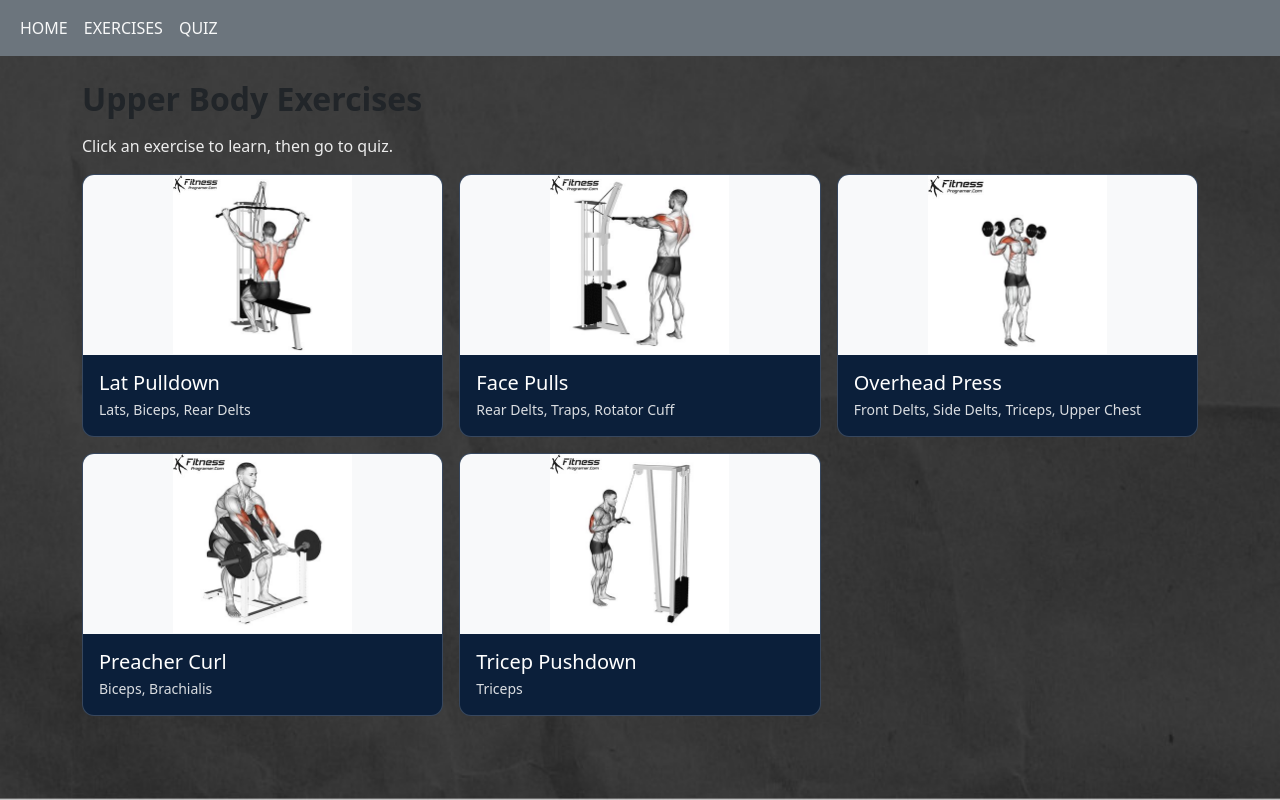
After one commit to Tobbs2005/FitnessApp, a Flask app: page /exercises in a window 1280 px wide. The commit adds this page. Run offline with Flask 3, Linux system fonts and the light colour scheme.

Commit message:
Basic coloring and images:

```diff
--- a/app.py
+++ b/app.py
@@ -24,6 +24,29 @@ with open(os.path.join(BASE_DIR, 'data', 'quiz.json')) as f:
 
 TOTAL_LESSONS = len(EXERCISES)
 TOTAL_QUESTIONS = len(QUIZ)
+
+
+def _first_existing_media(*relative_paths):
+    """Return the first relative static path whose file exists, else None."""
+    for rel in relative_paths:
+        abs_path = os.path.join(BASE_DIR, 'static', rel)
+        if os.path.exists(abs_path):
+            return rel
+    return None
+
+
+def exercise_media(exercise_id):
+    return _first_existing_media(
+        f'images/exercises/exercise-{exercise_id}.gif',
+        f'images/exercises/exercise-{exercise_id}.png',
+    )
+
+
+def question_media(question_num):
+    return _first_existing_media(
+        f'images/questions/question-{question_num}.gif',
+        f'images/questions/question-{question_num}.png',
+    )
 
 # ---------------------------------------------------------------------------
 # Database models
@@ -95,7 +118,18 @@ def start():
     session['answers'] = {}   # {str(question_num): chosen_letter}
     session['score']   = 0
 
-    return redirect(url_for('learn', lesson_num=1))
+    return redirect(url_for('exercises'))
+
+
+@app.route('/exercises')
+def exercises():
+    items = []
+    for ex in EXERCISES:
+        items.append({**ex, 'media': exercise_media(ex['id'])})
+    return render_template(
+        'exercises.html',
+        exercises=items,
+    )
 
 
 @app.route('/learn/<int:lesson_num>')
@@ -111,6 +145,7 @@ def learn(lesson_num):
         exercise=exercise,
         lesson_num=lesson_num,
         total_lessons=TOTAL_LESSONS,
+        media=exercise_media(exercise['id']),
     )
 
 
@@ -137,6 +172,7 @@ def quiz(question_num):
         total_questions=TOTAL_QUESTIONS,
         already_answered=already_answered,
         chosen=chosen,
+        media=question_media(question_num),
     )
 
 
--- /dev/null
+++ b/static/css/styles.css
@@ -0,0 +1,99 @@
+:root {
+  --panel-bg: rgba(255, 255, 255, 0.92);
+  --panel-border: rgba(209, 213, 219, 0.9);
+}
+
+body.app-body {
+  background-image: url("../images/background.png");
+  background-size: cover;
+  background-position: center;
+  background-repeat: no-repeat;
+  background-attachment: fixed;
+  min-height: 100vh;
+}
+
+/* Make main content readable over background */
+.container {
+  position: relative;
+}
+
+.text-muted,
+.text-secondary {
+  color: rgba(255, 255, 255, 0.9) !important;
+}
+
+.card-text.text-muted,
+.card .text-muted {
+  color: rgba(255, 255, 255, 0.85) !important;
+}
+
+.navbar .nav-link {
+  color: rgba(255, 255, 255, 0.95) !important;
+}
+
+.navbar .nav-link:hover {
+  color: #ffffff !important;
+}
+
+.content-panel,
+.hero-panel,
+#feedback-box {
+  background: #0b1f3a !important;
+  border: 1px solid rgba(255, 255, 255, 0.18) !important;
+  border-radius: 12px;
+}
+
+/* Navy panel text */
+.content-panel,
+.hero-panel,
+#feedback-box {
+  color: #ffffff;
+}
+
+.content-panel strong,
+.hero-panel strong,
+#feedback-box strong {
+  color: #ffffff;
+}
+
+.content-panel a,
+.hero-panel a,
+#feedback-box a {
+  color: rgba(255, 255, 255, 0.95);
+}
+
+/* Navy cards */
+.card {
+  background: #0b1f3a !important;
+  border: 1px solid rgba(255, 255, 255, 0.18) !important;
+  border-radius: 12px;
+}
+
+.card,
+.card .card-title,
+.card .card-text {
+  color: #ffffff !important;
+}
+
+.card .text-muted {
+  color: rgba(255, 255, 255, 0.85) !important;
+}
+
+.card .border-bottom {
+  border-bottom-color: rgba(255, 255, 255, 0.14) !important;
+}
+
+.media-block {
+  border: 1px solid var(--panel-border);
+  border-radius: 12px;
+  background: rgba(249, 250, 251, 0.9);
+  display: flex;
+  align-items: center;
+  justify-content: center;
+  overflow: hidden;
+}
+
+.media-block img {
+  max-width: 100%;
+  max-height: 100%;
+}
--- a/templates/base.html
+++ b/templates/base.html
@@ -10,15 +10,16 @@
     href="https://cdn.jsdelivr.net/npm/bootstrap@5.3.3/dist/css/bootstrap.min.css"
     rel="stylesheet"
   />
+  <link rel="stylesheet" href="{{ url_for('static', filename='css/styles.css') }}" />
 </head>
-<body>
+<body class="app-body">
 
 <!-- ── Nav ──────────────────────────────────────────────────────────── -->
 <nav class="navbar navbar-expand navbar-dark bg-secondary">
   <div class="container-fluid">
     <div class="navbar-nav">
       <a class="nav-link" href="{{ url_for('home') }}">HOME</a>
-      <a class="nav-link" href="{{ url_for('learn', lesson_num=1) }}">EXERCISES</a>
+      <a class="nav-link" href="{{ url_for('exercises') }}">EXERCISES</a>
       <a class="nav-link" href="{{ url_for('quiz_intro') }}">QUIZ</a>
     </div>
   </div>
--- /dev/null
+++ b/templates/exercises.html
@@ -0,0 +1,36 @@
+{% extends "base.html" %}
+{% block title %}Exercises – Mastering the Pull{% endblock %}
+
+{% block content %}
+<div class="row">
+  <div class="col-12">
+    <h2 class="fw-bold mb-3">Upper Body Exercises</h2>
+    <p class="text-muted">Click an exercise to learn, then go to quiz.</p>
+  </div>
+</div>
+
+<div class="row g-3">
+  {% for exercise in exercises %}
+  <div class="col-md-6 col-lg-4">
+    <a href="{{ url_for('learn', lesson_num=exercise.id) }}" class="card h-100 overflow-hidden text-decoration-none text-dark">
+      <div class="border-bottom overflow-hidden d-flex align-items-center justify-content-center bg-light" style="height: 180px;">
+        {% if exercise.media %}
+        <img
+          src="{{ url_for('static', filename=exercise.media) }}"
+          alt="{{ exercise.name }}"
+          class="img-fluid"
+          style="max-height: 100%;"
+        />
+        {% else %}
+        <span class="text-muted small">Add <code>static/images/exercises/exercise-{{ exercise.id }}.gif</code></span>
+        {% endif %}
+      </div>
+      <div class="card-body">
+        <h5 class="card-title mb-1">{{ exercise.name }}</h5>
+        <p class="card-text text-muted small mb-0">{{ exercise.muscles | join(', ') }}</p>
+      </div>
+    </a>
+  </div>
+  {% endfor %}
+</div>
+{% endblock %}
```
Also changed, not shown: templates/home.html (+10 -0 lines), templates/learn.html (+21 -5 lines), templates/quiz.html (+14 -3 lines), static/images/background.png (added), static/images/exercises/exercise-1.png (added), static/images/exercises/exercise-2.png (added), static/images/exercises/exercise-3.png (added), static/images/exercises/exercise-4.png (added), static/images/exercises/exercise-5.png (added), static/images/gif/prototype-exercises.gif (added), static/images/questions/question-1.png (added), static/images/questions/question-2.png (added), static/images/questions/question-3.png (added), static/images/questions/question-4.png (added), 1 more files.
